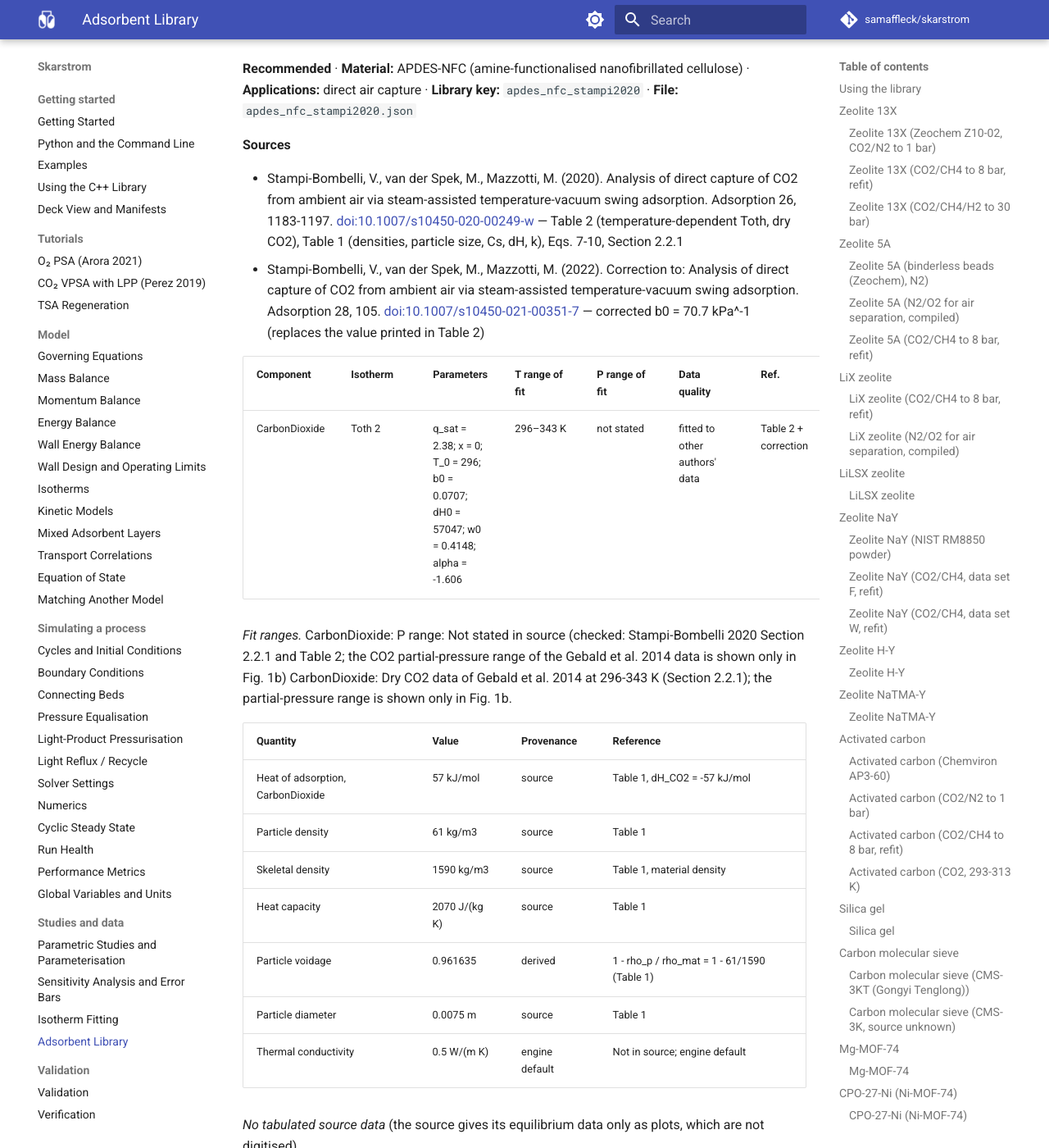
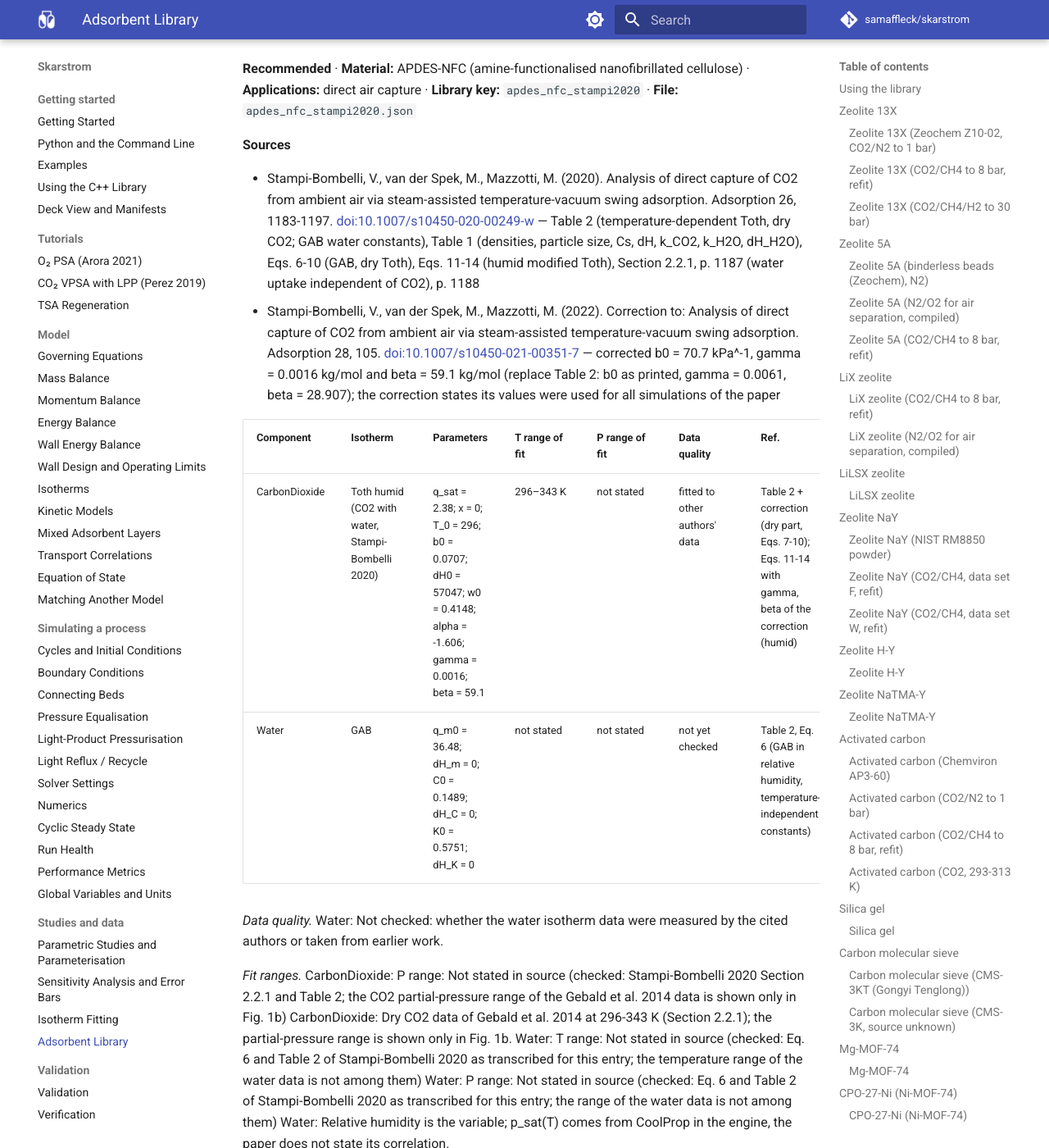
Before and after one commit to samaffleck/skarstrom, an MkDocs documentation site: the page built from docs/adsorbent-library.md, in a window 1280 px wide and 1400 px high, scrolled down 67785 px. Shown: the whole window at 82% size. Built offline with MkDocs 1.6.1 and Material for MkDocs 9.7.7, drawn with Linux system fonts in a browser that asks for light colours; comment, search, counter and statistics services are not loaded; some of the changed text lies outside the part shown.

Commit message:
Add water and humid CO2 parameters to the APDES-NFC library entry
GAB water isotherm (Eq. 6, Table 2), water rate constant and heat
(Table 1), and the humid modified Toth for CO2 (Eqs. 11-14) with the
corrected gamma and beta of the 2022 correction. At zero water loading
it reduces to the dry fit.

Co-Authored-By: Claude Sonnet 5.5 <noreply@anthropic.com>
Claude-Session: https://claude.ai/code/session_01LRbL7T4cPceBwbEseWVrmm
Signed-off-by: Claude <noreply@anthropic.com>

```diff
--- a/docs/adsorbent-library.md
+++ b/docs/adsorbent-library.md
@@ -69,7 +69,7 @@ In C++, `adsim/objects/adsorbent_library.h` reads the catalogue (`AdsorbentLibra
 | [TIFSIX-3-Ni](#material-tifsix-3-ni) | `tifsix-3-ni` | MOF | [TIFSIX-3-Ni](#tifsix-3-ni-low2024) | CarbonDioxide, Nitrogen | [10.1021/acs.energyfuels.4c01368](https://doi.org/10.1021/acs.energyfuels.4c01368) | — |
 | [Lewatit VP OC 1065](#material-lewatit-vp-oc-1065) | `lewatit-vp-oc-1065` | amine | [Lewatit VP OC 1065](#lewatit-vp-oc-1065-low2023) | CarbonDioxide, Nitrogen | [10.1021/acs.jced.3c00401](https://doi.org/10.1021/acs.jced.3c00401) | — |
 | [Purolite A110](#material-purolite-a110) | `purolite-a110` | amine | [Purolite A110](#purolite-a110-low2023) | CarbonDioxide, Nitrogen | [10.1021/acs.jced.3c00401](https://doi.org/10.1021/acs.jced.3c00401) | — |
-| [APDES-NFC](#material-apdes-nfc) | `apdes-nfc` | amine | [APDES-NFC](#apdes-nfc-stampi2020) | CarbonDioxide | [10.1007/s10450-020-00249-w](https://doi.org/10.1007/s10450-020-00249-w), [10.1007/s10450-021-00351-7](https://doi.org/10.1007/s10450-021-00351-7) | — |
+| [APDES-NFC](#material-apdes-nfc) | `apdes-nfc` | amine | [APDES-NFC](#apdes-nfc-stampi2020) | CarbonDioxide, Water | [10.1007/s10450-020-00249-w](https://doi.org/10.1007/s10450-020-00249-w), [10.1007/s10450-021-00351-7](https://doi.org/10.1007/s10450-021-00351-7) | — |
 | [Triamine-grafted alumina](#material-triamine-alumina) | `triamine-alumina` | amine | [Triamine-grafted alumina](#triamine-alumina-grossmann2025) | CarbonDioxide | [10.1021/acs.iecr.4c04581](https://doi.org/10.1021/acs.iecr.4c04581) | — |
 | [Cordierite](#material-cordierite) | `cordierite` | support | [Cordierite](#cordierite-robie1995) | none (inert) | [10.3133/b2131](https://doi.org/10.3133/b2131), [10.3133/ofr88690](https://doi.org/10.3133/ofr88690) | — |
 | [Aluminium](#material-aluminium) | `aluminium` | support | [Aluminium](#aluminium-ho1972) | none (inert) | [10.1063/1.3253100](https://doi.org/10.1063/1.3253100), [10.3133/b2131](https://doi.org/10.3133/b2131) | — |
@@ -1314,18 +1314,22 @@ In C++, `adsim/objects/adsorbent_library.h` reads the catalogue (`AdsorbentLibra
 
 **Sources**
 
-- Stampi-Bombelli, V., van der Spek, M., Mazzotti, M. (2020). Analysis of direct capture of CO2 from ambient air via steam-assisted temperature-vacuum swing adsorption. Adsorption 26, 1183-1197. [doi:10.1007/s10450-020-00249-w](https://doi.org/10.1007/s10450-020-00249-w) — Table 2 (temperature-dependent Toth, dry CO2), Table 1 (densities, particle size, Cs, dH, k), Eqs. 7-10, Section 2.2.1
-- Stampi-Bombelli, V., van der Spek, M., Mazzotti, M. (2022). Correction to: Analysis of direct capture of CO2 from ambient air via steam-assisted temperature-vacuum swing adsorption. Adsorption 28, 105. [doi:10.1007/s10450-021-00351-7](https://doi.org/10.1007/s10450-021-00351-7) — corrected b0 = 70.7 kPa^-1 (replaces the value printed in Table 2)
-
-| Component | Isotherm | Parameters | T range of fit | P range of fit | Data quality | Ref. |
-|---|---|---|---|---|---|---|
-| CarbonDioxide | Toth 2 | q\_sat = 2.38; x = 0; T\_0 = 296; b0 = 0.0707; dH0 = 57047; w0 = 0.4148; alpha = -1.606 | 296–343 K | not stated | fitted to other authors' data | Table 2 + correction |
-
-*Fit ranges.* CarbonDioxide: P range: Not stated in source (checked: Stampi-Bombelli 2020 Section 2.2.1 and Table 2; the CO2 partial-pressure range of the Gebald et al. 2014 data is shown only in Fig. 1b) CarbonDioxide: Dry CO2 data of Gebald et al. 2014 at 296-343 K (Section 2.2.1); the partial-pressure range is shown only in Fig. 1b.
+- Stampi-Bombelli, V., van der Spek, M., Mazzotti, M. (2020). Analysis of direct capture of CO2 from ambient air via steam-assisted temperature-vacuum swing adsorption. Adsorption 26, 1183-1197. [doi:10.1007/s10450-020-00249-w](https://doi.org/10.1007/s10450-020-00249-w) — Table 2 (temperature-dependent Toth, dry CO2; GAB water constants), Table 1 (densities, particle size, Cs, dH, k\_CO2, k\_H2O, dH\_H2O), Eqs. 6-10 (GAB, dry Toth), Eqs. 11-14 (humid modified Toth), Section 2.2.1, p. 1187 (water uptake independent of CO2), p. 1188
+- Stampi-Bombelli, V., van der Spek, M., Mazzotti, M. (2022). Correction to: Analysis of direct capture of CO2 from ambient air via steam-assisted temperature-vacuum swing adsorption. Adsorption 28, 105. [doi:10.1007/s10450-021-00351-7](https://doi.org/10.1007/s10450-021-00351-7) — corrected b0 = 70.7 kPa^-1, gamma = 0.0016 kg/mol and beta = 59.1 kg/mol (replace Table 2: b0 as printed, gamma = 0.0061, beta = 28.907); the correction states its values were used for all simulations of the paper
+
+| Component | Isotherm | Parameters | T range of fit | P range of fit | Data quality | Ref. |
+|---|---|---|---|---|---|---|
+| CarbonDioxide | Toth humid (CO2 with water, Stampi-Bombelli 2020) | q\_sat = 2.38; x = 0; T\_0 = 296; b0 = 0.0707; dH0 = 57047; w0 = 0.4148; alpha = -1.606; gamma = 0.0016; beta = 59.1 | 296–343 K | not stated | fitted to other authors' data | Table 2 + correction (dry part, Eqs. 7-10); Eqs. 11-14 with gamma, beta of the correction (humid) |
+| Water | GAB | q\_m0 = 36.48; dH\_m = 0; C0 = 0.1489; dH\_C = 0; K0 = 0.5751; dH\_K = 0 | not stated | not stated | not yet checked | Table 2, Eq. 6 (GAB in relative humidity, temperature-independent constants) |
+
+*Data quality.* Water: Not checked: whether the water isotherm data were measured by the cited authors or taken from earlier work.
+
+*Fit ranges.* CarbonDioxide: P range: Not stated in source (checked: Stampi-Bombelli 2020 Section 2.2.1 and Table 2; the CO2 partial-pressure range of the Gebald et al. 2014 data is shown only in Fig. 1b) CarbonDioxide: Dry CO2 data of Gebald et al. 2014 at 296-343 K (Section 2.2.1); the partial-pressure range is shown only in Fig. 1b. Water: T range: Not stated in source (checked: Eq. 6 and Table 2 of Stampi-Bombelli 2020 as transcribed for this entry; the temperature range of the water data is not among them) Water: P range: Not stated in source (checked: Eq. 6 and Table 2 of Stampi-Bombelli 2020 as transcribed for this entry; the range of the water data is not among them) Water: Relative humidity is the variable; p\_sat(T) comes from CoolProp in the engine, the paper does not state its correlation.
 
 | Quantity | Value | Provenance | Reference |
 |---|---|---|---|
 | Heat of adsorption, CarbonDioxide | 57 kJ/mol | source | Table 1, dH\_CO2 = -57 kJ/mol |
+| Heat of adsorption, Water | 49 kJ/mol | source | Table 1, dH\_H2O = -49 kJ/mol (p. 1188; stored as a positive heat released, like dH\_CO2) |
 | Particle density | 61 kg/m3 | source | Table 1 |
 | Skeletal density | 1590 kg/m3 | source | Table 1, material density |
 | Heat capacity | 2070 J/(kg K) | source | Table 1 |
@@ -1339,8 +1343,10 @@ In C++, `adsim/objects/adsorbent_library.h` reads the catalogue (`AdsorbentLibra
 
 - Engine kind 'Toth 2' implements Eqs. 7-10 exactly: n\_s0 = 2.38 mol/kg, chi = 0, T0 = 296 K, b0 = 0.0707 1/Pa (corrected 70.7 kPa^-1), t0 = 0.4148, alpha = -1.606.
 - Table 2 prints dH0 = -57.047 kJ/mol; Eq. 9 needs the magnitude for the affinity to fall with temperature, so the entry stores dH0 = +57047 J/mol (interpretation of the sign convention).
-- Dry-gas fit only: the water GAB isotherm and the humid modified-Toth model of the paper are not available in the engine.
-- Includes the Table 1 LDF constant k\_CO2 = 2e-4 1/s.
+- CO2 uses the engine kind 'toth\_humid', which is Eqs. 11-14: n\_s = n\_s(T)/(1 - gamma q\_H2O) and b = b(T) (1 + beta q\_H2O), t(T) unmodified, with q\_H2O the adsorbed water loading (the Water component's actual loading). gamma = 0.0016 kg/mol and beta = 59.1 kg/mol are the values of the 2022 correction (Table 2 printed 0.0061 and 28.907), which states they were used for all simulations. At zero water loading it reduces to the dry Toth fit (Eqs. 7-10), so one entry holds both; the entry replaces the dry-only isotherm.
+- Water uses engine kind 'gab' (Eq. 6, Table 2): q\_m0 = c\_m = 36.48 mol/kg, C0 = c\_G = 0.1489, K0 = K\_ads = 0.5751 in relative humidity, with dH\_m = dH\_C = dH\_K = 0 (temperature-independent constants). Water uptake is independent of CO2 (p. 1187). The paper does not state the saturation-pressure correlation; the engine takes p\_sat(T) from CoolProp.
+- Includes the Table 1 LDF constants k\_CO2 = 2e-4 1/s and k\_H2O = 2e-3 1/s (p. 1188).
+- Open point: Table 1 prints heat capacities C\_CO2 = 42.46 and C\_H2O = 73.1 J/(K mol) without saying whether they are gas or adsorbed-phase values; they are not stored.
 
 ---
 
```
Also changed, not shown: changelog.d/library-humid-parameters.md (added, +2 -0 lines), 4 other files.
